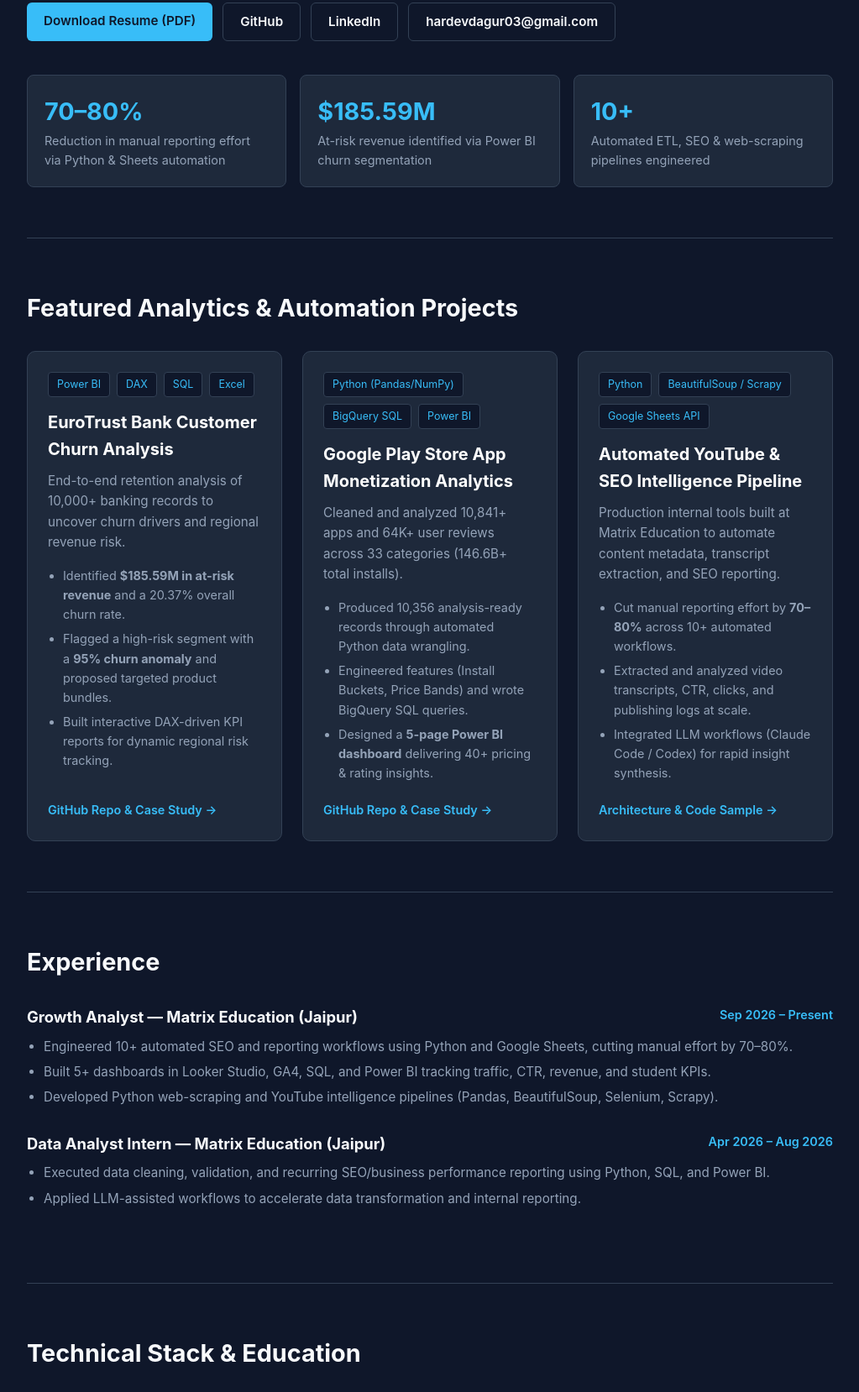
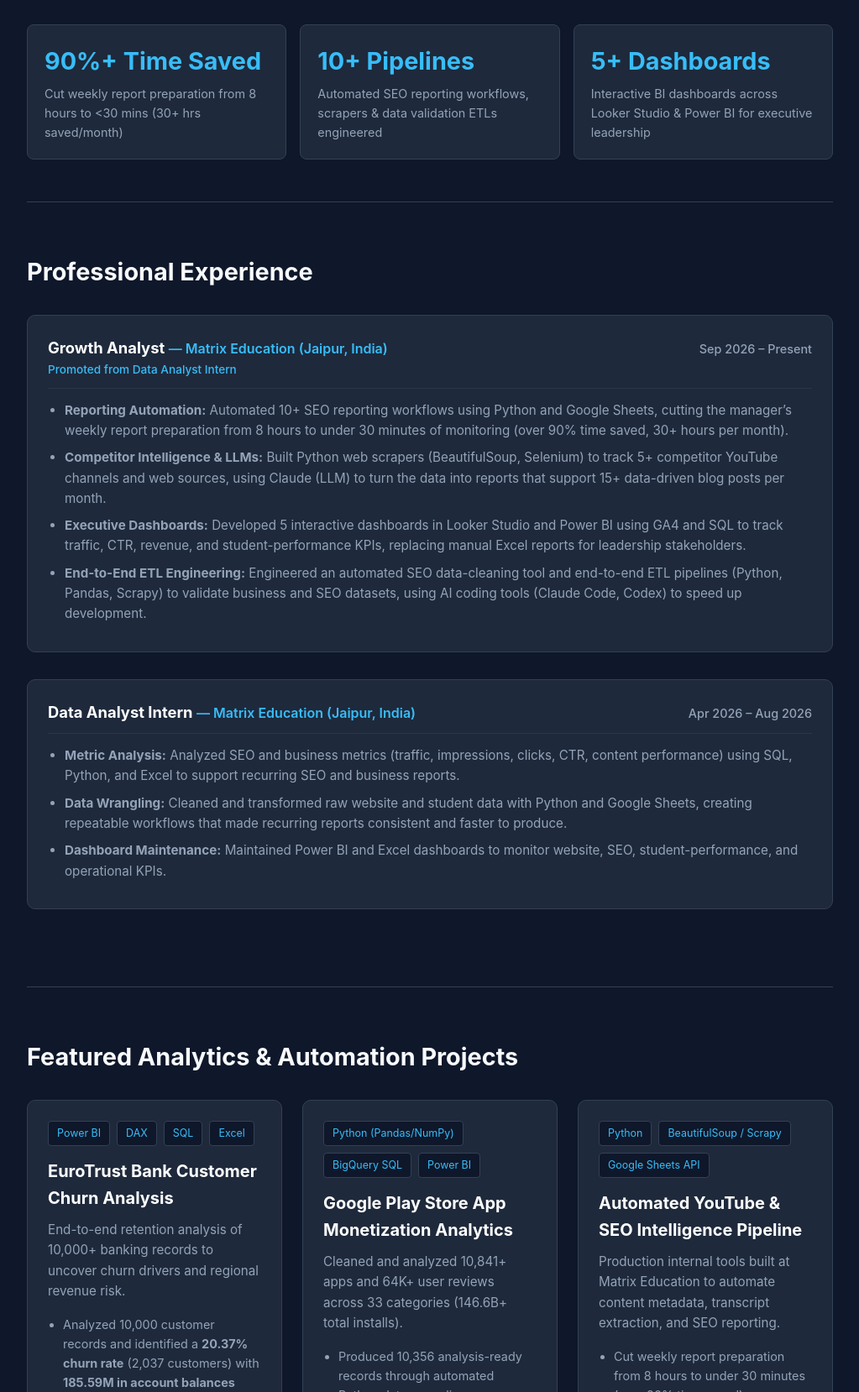
Before and after one commit to hardevdagur03-wq/hardevdagur03-wq.github.io, a plain HTML site: page index.html in a window 1280 px wide. Shown: the part 331-1989 px from the top of the page at 84% size, without its empty margins (128-1151 px from the left). Drawn offline with Linux system fonts and the light colour scheme.

Commit message:
refactor: remove open to roles badge & churn metric from hero, expand work experience with full resume details

```diff
--- a/index.html
+++ b/index.html
@@ -19,8 +19,7 @@
         .container { max-width: 1000px; margin: 0 auto; padding: 0 20px; }
 
         /* Header / Hero */
-        header { padding: 80px 0 60px; border-bottom: 1px solid var(--border); }
-        .badge { display: inline-block; background: rgba(56, 189, 248, 0.15); color: var(--accent); padding: 6px 12px; border-radius: 20px; font-size: 0.85rem; font-weight: 600; margin-bottom: 16px; }
+        header { padding: 70px 0 50px; border-bottom: 1px solid var(--border); }
         h1 { font-size: 2.8rem; margin-bottom: 12px; letter-spacing: -0.02em; }
         .subtitle { font-size: 1.2rem; color: var(--muted); max-width: 720px; margin-bottom: 28px; }
         .btn-group { display: flex; flex-wrap: wrap; gap: 12px; }
@@ -35,9 +34,9 @@
         h2 { font-size: 1.8rem; margin-bottom: 28px; color: var(--text); }
 
         /* Metrics Bar */
-        .metrics { display: grid; grid-template-columns: repeat(auto-fit, minmax(200px, 1fr)); gap: 16px; margin-top: 40px; }
+        .metrics { display: grid; grid-template-columns: repeat(auto-fit, minmax(240px, 1fr)); gap: 16px; margin-top: 40px; }
         .metric-box { background: var(--card); padding: 20px; border-radius: 8px; border: 1px solid var(--border); }
-        .metric-box h3 { font-size: 1.8rem; color: var(--accent); }
+        .metric-box h3 { font-size: 1.8rem; color: var(--accent); margin-bottom: 4px; }
         .metric-box p { font-size: 0.9rem; color: var(--muted); }
 
         /* Projects Grid */
@@ -52,16 +51,20 @@
         .card-links a { color: var(--accent); text-decoration: none; font-weight: 600; font-size: 0.9rem; margin-right: 16px; }
         .card-links a:hover { text-decoration: underline; }
 
-        /* Skills & Experience */
-        .skills-grid { display: grid; grid-template-columns: repeat(auto-fit, minmax(220px, 1fr)); gap: 20px; }
+        /* Experience */
+        .exp-item { margin-bottom: 32px; background: var(--card); border: 1px solid var(--border); border-radius: 10px; padding: 24px; }
+        .exp-header { display: flex; justify-content: space-between; align-items: baseline; flex-wrap: wrap; gap: 8px; margin-bottom: 14px; border-bottom: 1px solid rgba(255,255,255,0.06); padding-bottom: 10px; }
+        .exp-title { font-weight: 700; font-size: 1.15rem; color: #fff; }
+        .exp-company { color: var(--accent); font-weight: 600; }
+        .exp-date { color: var(--muted); font-size: 0.9rem; font-weight: 500; }
+        .exp-item ul { margin-left: 20px; color: var(--muted); font-size: 0.95rem; }
+        .exp-item li { margin-bottom: 8px; }
+
+        /* Skills & Education Grid */
+        .skills-grid { display: grid; grid-template-columns: repeat(auto-fit, minmax(280px, 1fr)); gap: 20px; }
+        .skill-cat { background: var(--card); border: 1px solid var(--border); border-radius: 8px; padding: 20px; }
         .skill-cat h4 { color: var(--accent); margin-bottom: 8px; font-size: 1rem; }
         .skill-cat p { color: var(--muted); font-size: 0.92rem; }
-        .exp-item { margin-bottom: 28px; }
-        .exp-header { display: flex; justify-content: space-between; flex-wrap: wrap; margin-bottom: 8px; }
-        .exp-title { font-weight: 700; font-size: 1.15rem; }
-        .exp-date { color: var(--accent); font-size: 0.9rem; font-weight: 600; }
-        .exp-item ul { margin-left: 20px; color: var(--muted); font-size: 0.95rem; }
-        .exp-item li { margin-bottom: 6px; }
 
         footer { padding: 40px 0; text-align: center; color: var(--muted); font-size: 0.9rem; }
     </style>
@@ -71,7 +74,6 @@
 <div class="container">
     <!-- HERO SECTION -->
     <header>
-        <span class="badge">Open to Data & Growth Analyst Roles</span>
         <h1>Haradev Dagur</h1>
         <p class="subtitle">
             Growth & Data Analyst at Matrix Education. I engineer automated Python/SQL ETL pipelines, LLM-assisted workflows, and executive Power BI dashboards that turn messy data into measurable revenue and operational efficiency.
@@ -79,25 +81,62 @@
         <div class="btn-group">
             <a href="Haradev_Dagur_Analyst.pdf" class="btn btn-primary" download>Download Resume (PDF)</a>
             <a href="https://github.com/hardevdagur03-wq" target="_blank" class="btn btn-outline">GitHub</a>
-            <a href="https://linkedin.com/in/hardevdagur" target="_blank" class="btn btn-outline">LinkedIn</a>
+            <a href="https://linkedin.com/in/haradev-dagur-924760394" target="_blank" class="btn btn-outline">LinkedIn</a>
             <a href="mailto:hardevdagur03@gmail.com" class="btn btn-outline">hardevdagur03@gmail.com</a>
         </div>
 
         <div class="metrics">
             <div class="metric-box">
-                <h3>70–80%</h3>
-                <p>Reduction in manual reporting effort via Python & Sheets automation</p>
+                <h3>90%+ Time Saved</h3>
+                <p>Cut weekly report preparation from 8 hours to &lt;30 mins (30+ hrs saved/month)</p>
             </div>
             <div class="metric-box">
-                <h3>$185.59M</h3>
-                <p>At-risk revenue identified via Power BI churn segmentation</p>
+                <h3>10+ Pipelines</h3>
+                <p>Automated SEO reporting workflows, scrapers &amp; data validation ETLs engineered</p>
             </div>
             <div class="metric-box">
-                <h3>10+</h3>
-                <p>Automated ETL, SEO & web-scraping pipelines engineered</p>
+                <h3>5+ Dashboards</h3>
+                <p>Interactive BI dashboards across Looker Studio &amp; Power BI for executive leadership</p>
             </div>
         </div>
     </header>
+
+    <!-- PROFESSIONAL EXPERIENCE -->
+    <section id="experience">
+        <h2>Professional Experience</h2>
+
+        <div class="exp-item">
+            <div class="exp-header">
+                <div>
+                    <span class="exp-title">Growth Analyst</span>
+                    <span class="exp-company"> — Matrix Education (Jaipur, India)</span>
+                    <span style="display: block; font-size: 0.85rem; color: var(--accent); font-weight: 500;">Promoted from Data Analyst Intern</span>
+                </div>
+                <span class="exp-date">Sep 2026 – Present</span>
+            </div>
+            <ul>
+                <li><strong>Reporting Automation:</strong> Automated 10+ SEO reporting workflows using Python and Google Sheets, cutting the manager’s weekly report preparation from 8 hours to under 30 minutes of monitoring (over 90% time saved, 30+ hours per month).</li>
+                <li><strong>Competitor Intelligence &amp; LLMs:</strong> Built Python web scrapers (BeautifulSoup, Selenium) to track 5+ competitor YouTube channels and web sources, using Claude (LLM) to turn the data into reports that support 15+ data-driven blog posts per month.</li>
+                <li><strong>Executive Dashboards:</strong> Developed 5 interactive dashboards in Looker Studio and Power BI using GA4 and SQL to track traffic, CTR, revenue, and student-performance KPIs, replacing manual Excel reports for leadership stakeholders.</li>
+                <li><strong>End-to-End ETL Engineering:</strong> Engineered an automated SEO data-cleaning tool and end-to-end ETL pipelines (Python, Pandas, Scrapy) to validate business and SEO datasets, using AI coding tools (Claude Code, Codex) to speed up development.</li>
+            </ul>
+        </div>
+
+        <div class="exp-item">
+            <div class="exp-header">
+                <div>
+                    <span class="exp-title">Data Analyst Intern</span>
+                    <span class="exp-company"> — Matrix Education (Jaipur, India)</span>
+                </div>
+                <span class="exp-date">Apr 2026 – Aug 2026</span>
+            </div>
+            <ul>
+                <li><strong>Metric Analysis:</strong> Analyzed SEO and business metrics (traffic, impressions, clicks, CTR, content performance) using SQL, Python, and Excel to support recurring SEO and business reports.</li>
+                <li><strong>Data Wrangling:</strong> Cleaned and transformed raw website and student data with Python and Google Sheets, creating repeatable workflows that made recurring reports consistent and faster to produce.</li>
+                <li><strong>Dashboard Maintenance:</strong> Maintained Power BI and Excel dashboards to monitor website, SEO, student-performance, and operational KPIs.</li>
+            </ul>
+        </div>
+    </section>
 
     <!-- FEATURED PROJECTS -->
     <section id="projects">
@@ -116,9 +155,9 @@
                     <h3>EuroTrust Bank Customer Churn Analysis</h3>
                     <p>End-to-end retention analysis of 10,000+ banking records to uncover churn drivers and regional revenue risk.</p>
                     <ul>
-                        <li>Identified <strong>$185.59M in at-risk revenue</strong> and a 20.37% overall churn rate.</li>
-                        <li>Flagged a high-risk segment with a <strong>95% churn anomaly</strong> and proposed targeted product bundles.</li>
-                        <li>Built interactive DAX-driven KPI reports for dynamic regional risk tracking.</li>
+                        <li>Analyzed 10,000 customer records and identified a <strong>20.37% churn rate</strong> (2,037 customers) with <strong>185.59M in account balances</strong> held by churned customers.</li>
+                        <li>Discovered that customers with 4 products churned at <strong>100% vs 7.58%</strong> for 2-product customers, and recommended targeted retention bundles.</li>
+                        <li>Built an interactive 3-page Power BI dashboard with DAX-driven KPIs tracking risk by region, age, and product count.</li>
                     </ul>
                 </div>
                 <div class="card-links">
@@ -138,8 +177,8 @@
                     <p>Cleaned and analyzed 10,841+ apps and 64K+ user reviews across 33 categories (146.6B+ total installs).</p>
                     <ul>
                         <li>Produced 10,356 analysis-ready records through automated Python data wrangling.</li>
-                        <li>Engineered features (Install Buckets, Price Bands) and wrote BigQuery SQL queries.</li>
-                        <li>Designed a <strong>5-page Power BI dashboard</strong> delivering 40+ pricing & rating insights.</li>
+                        <li>Performed EDA and BigQuery SQL queries on ratings, pricing bands, installs, and review sentiments.</li>
+                        <li>Designed a <strong>5-page Power BI dashboard</strong> delivering 40+ monetization and pricing strategy insights.</li>
                     </ul>
                 </div>
                 <div class="card-links">
@@ -158,9 +197,9 @@
                     <h3>Automated YouTube & SEO Intelligence Pipeline</h3>
                     <p>Production internal tools built at Matrix Education to automate content metadata, transcript extraction, and SEO reporting.</p>
                     <ul>
-                        <li>Cut manual reporting effort by <strong>70–80%</strong> across 10+ automated workflows.</li>
-                        <li>Extracted and analyzed video transcripts, CTR, clicks, and publishing logs at scale.</li>
-                        <li>Integrated LLM workflows (Claude Code / Codex) for rapid insight synthesis.</li>
+                        <li>Cut weekly report preparation from 8 hours to under 30 minutes (over 90% time saved).</li>
+                        <li>Extracted competitor video metadata, transcripts, CTR, and publishing logs across 5+ channels.</li>
+                        <li>Integrated LLM workflows (Claude / Codex) to synthesize reports supporting 15+ data-driven blog posts monthly.</li>
                     </ul>
                 </div>
                 <div class="card-links">
@@ -171,57 +210,41 @@
         </div>
     </section>
 
-    <!-- EXPERIENCE -->
-    <section id="experience">
-        <h2>Experience</h2>
-        <div class="exp-item">
-            <div class="exp-header">
-                <span class="exp-title">Growth Analyst — Matrix Education (Jaipur)</span>
-                <span class="exp-date">Sep 2026 – Present</span>
-            </div>
-            <ul>
-                <li>Engineered 10+ automated SEO and reporting workflows using Python and Google Sheets, cutting manual effort by 70–80%.</li>
-                <li>Built 5+ dashboards in Looker Studio, GA4, SQL, and Power BI tracking traffic, CTR, revenue, and student KPIs.</li>
-                <li>Developed Python web-scraping and YouTube intelligence pipelines (Pandas, BeautifulSoup, Selenium, Scrapy).</li>
-            </ul>
-        </div>
-        <div class="exp-item">
-            <div class="exp-header">
-                <span class="exp-title">Data Analyst Intern — Matrix Education (Jaipur)</span>
-                <span class="exp-date">Apr 2026 – Aug 2026</span>
-            </div>
-            <ul>
-                <li>Executed data cleaning, validation, and recurring SEO/business performance reporting using Python, SQL, and Power BI.</li>
-                <li>Applied LLM-assisted workflows to accelerate data transformation and internal reporting.</li>
-            </ul>
-        </div>
-    </section>
-
-    <!-- SKILLS & EDUCATION -->
+    <!-- TECHNICAL SKILLS & EDUCATION -->
     <section id="skills">
         <h2>Technical Stack & Education</h2>
         <div class="skills-grid">
             <div class="skill-cat">
                 <h4>Programming & Databases</h4>
-                <p>SQL (BigQuery, MySQL, PostgreSQL), Python (Pandas, NumPy, Matplotlib, BeautifulSoup, Scrapy, Selenium), DAX</p>
+                <p>SQL (BigQuery, MySQL, PostgreSQL), Python (Pandas, NumPy, Matplotlib, BeautifulSoup, Scrapy, Selenium, Requests), DAX</p>
+            </div>
+            <div class="skill-cat">
+                <h4>Data Analysis & ETL</h4>
+                <p>Data Cleaning, Data Wrangling, ETL Pipeline Design, Data Validation, Exploratory Data Analysis (EDA)</p>
             </div>
             <div class="skill-cat">
                 <h4>BI & Visualization</h4>
-                <p>Power BI (Desktop & Service), Looker Studio, Tableau, Advanced Excel, Google Sheets</p>
+                <p>Power BI (Desktop & Service), Looker Studio, Tableau, Advanced Excel, Google Sheets, Google Analytics 4 (GA4)</p>
             </div>
             <div class="skill-cat">
                 <h4>AI & Dev Workflows</h4>
-                <p>Claude Code, OpenAI Codex, Antigravity, Git & GitHub, ETL Pipeline Design</p>
+                <p>Claude Code, OpenAI Codex, Antigravity, LLM Tools (Claude, ChatGPT, Gemini), Git &amp; GitHub</p>
             </div>
             <div class="skill-cat">
-                <h4>Education & Certs</h4>
-                <p>B.Sc. Mathematics (8.3 CGPA) • PGDCA (8.2 CGPA) • HackerRank SQL Certified</p>
+                <h4>Education</h4>
+                <p><strong>Pratap University (2025):</strong> PGDCA (CGPA: 8.2/10)<br>
+                <strong>SS Jain Subodh PG College (2023):</strong> B.Sc. in Mathematics (CGPA: 8.3/10)</p>
+            </div>
+            <div class="skill-cat">
+                <h4>Certifications</h4>
+                <p>• SQL – HackerRank Certificate<br>
+                • Data Analyst Bootcamp (Advanced) – Udemy Certificate</p>
             </div>
         </div>
     </section>
 
     <footer>
-        <p>Haradev Dagur • Jaipur, Rajasthan • +91 8890630606 • hardevdagur03@gmail.com</p>
+        <p>Haradev Dagur • Jaipur, Rajasthan, India • +91 8890630606 • <a href="mailto:hardevdagur03@gmail.com" style="color: var(--accent); text-decoration: none;">hardevdagur03@gmail.com</a></p>
     </footer>
 </div>
 
```
